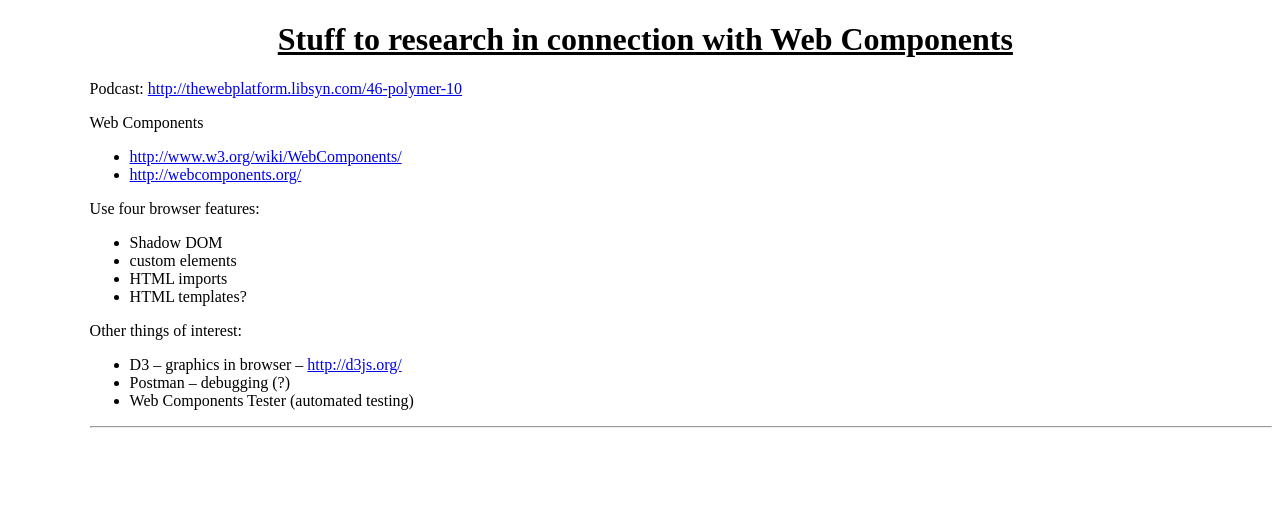
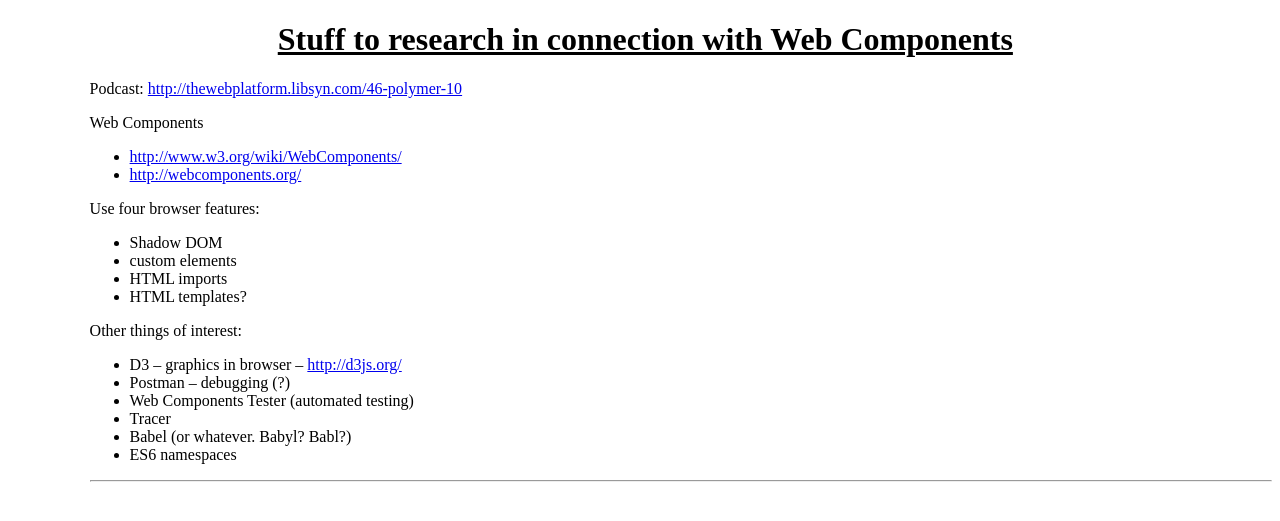
Before and after one commit to JohnL4/johnl4.github.io, a Jekyll site: the page built from _posts/2015-07-23-Web-Components-Research-I.markdown, in a window 1280 px wide. Shown: the top 521 px of the page. Built offline with Jekyll 4.4.1, drawn with Linux system fonts in a browser that asks for light colours; comment, search, counter and statistics services are not loaded.

Commit message:
More research areas in recent blog post.

```diff
--- a/_posts/2015-07-23-Web-Components-Research-I.markdown
+++ b/_posts/2015-07-23-Web-Components-Research-I.markdown
@@ -24,3 +24,6 @@
 * D3 -- graphics in browser -- [http://d3js.org/](http://d3js.org/)
 * Postman -- debugging (?)
 * Web Components Tester (automated testing)
+* Tracer
+* Babel (or whatever. Babyl? Babl?)
+* ES6 namespaces
```
